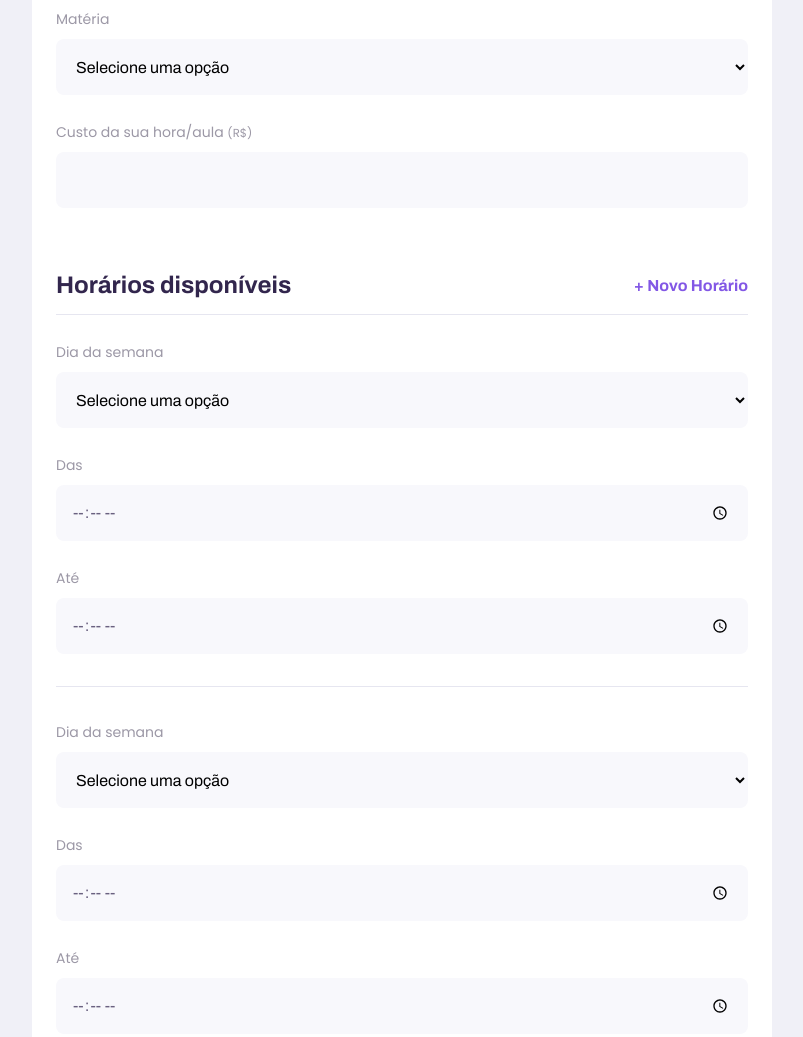
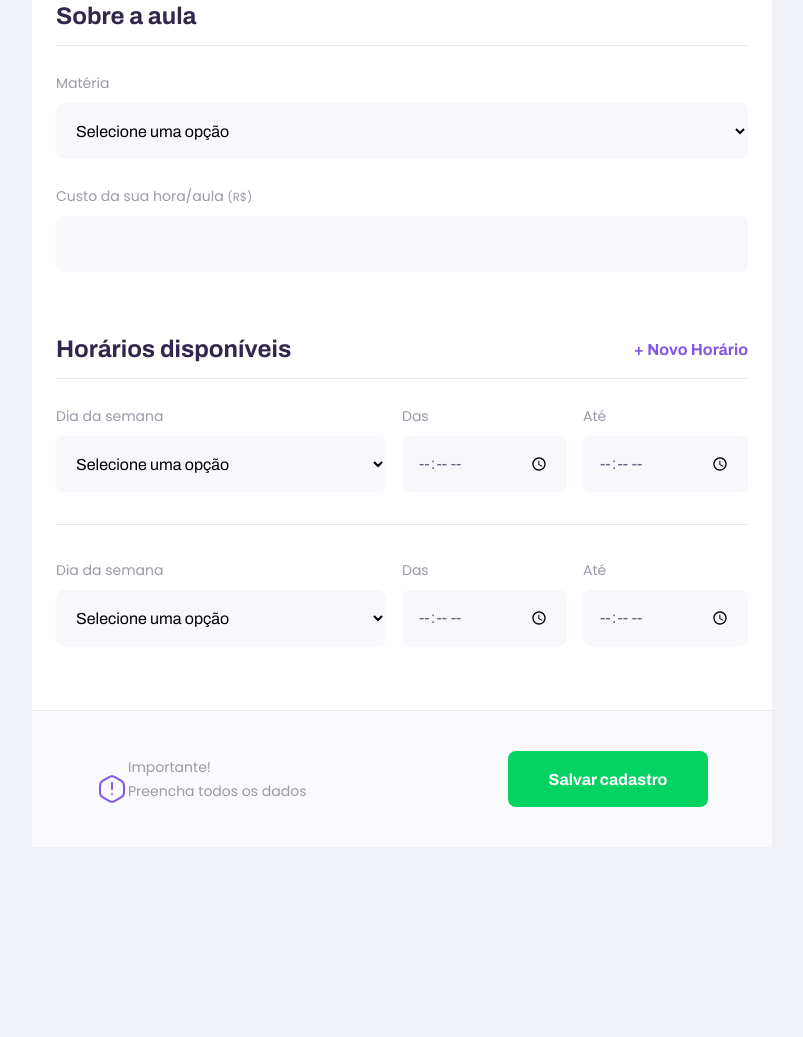
Before and after one commit to yaghomattos/proffy, a plain HTML site: page give-classes.html in a window 1280 px wide. Shown: the part 1039-2076 px from the top of the page, without its empty margins (238-1041 px from the left). After the commit the page ends 1886 px from the top, so only its background shows below. Drawn offline with Linux system fonts and the light colour scheme.

Commit message:
page give-classes finished

```diff
--- a/give-classes.html
+++ b/give-classes.html
@@ -85,7 +85,7 @@
             </div>
           </fieldset>
 
-          <fieldset>
+          <fieldset id="schedule-items">
             <legend>Horários disponíveis
               <button id="add-time">+ Novo Horário</button>
             </legend>
--- a/styles/partials/page-give-classes.css
+++ b/styles/partials/page-give-classes.css
@@ -13,7 +13,7 @@
   max-width: 74rem;
   border-radius: 0.8rem;
   margin: -3.2rem auto 3.2rem;
-  padding-bottom: 6.4rem;
+  padding-top: 6.4rem;
 }
 
 #page-give-classes fieldset {
@@ -107,4 +107,35 @@
   #page-give-classes #container {
     max-width: 100vw;
   }
+
+  #page-give-classes .page-header .header-content {
+    margin-bottom: 0;
+  }
+
+  #page-give-classes main fielset {
+    padding: 0 64px;
+  }
+
+  .schedule-item {
+    display: grid;
+    grid-template-columns: 2fr 1fr 1fr;
+    column-gap: 1.6rem;
+  }
+
+  #page-give-classes #schedule-items .select-block+.input-block,
+  #page-give-classes #schedule-items .input-block+.input-block {
+    margin-top: 0;
+  }
+
+  #page-give-classes main footer {
+    padding: 40px 64px;
+    display: flex;
+    align-items: center;
+    justify-content: space-between;
+  }
+
+  #page-give-classes main footer button {
+    margin-top: 0;
+    width: 200px;
+  }
 }
```
